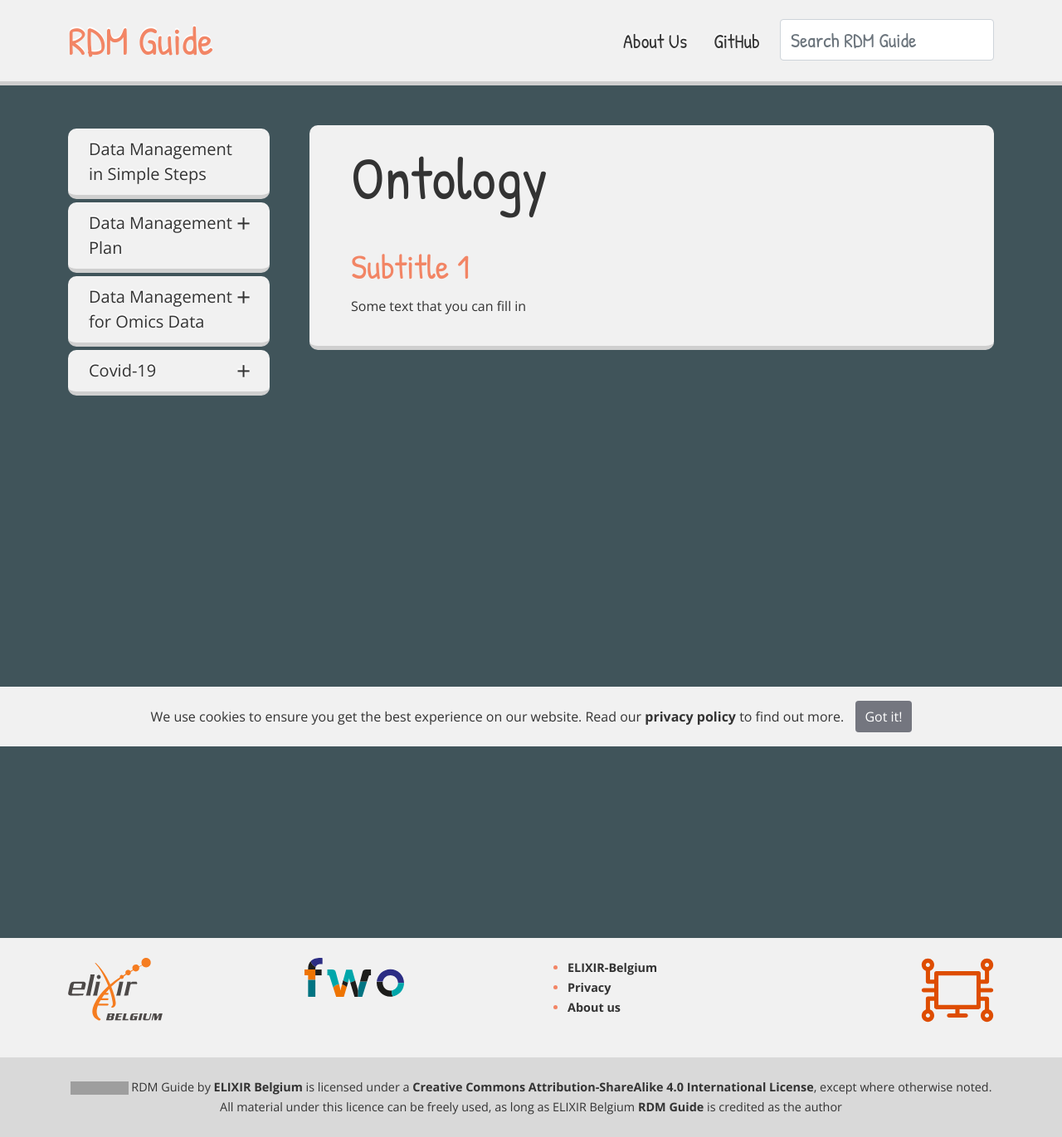
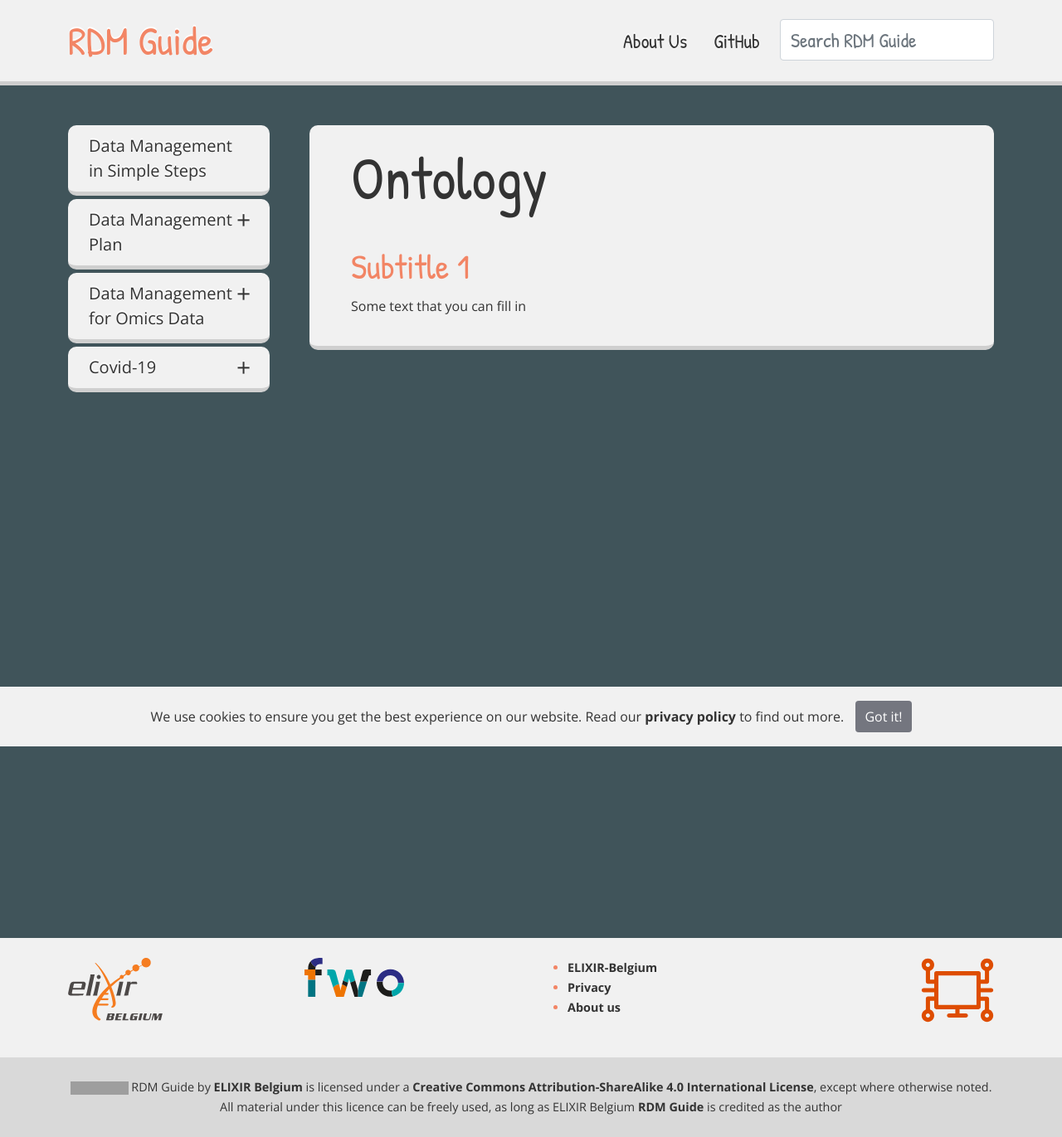
Before and after one commit to ELIXIR-Belgium/rdm-guide, a Jekyll site: the page built from pages/ontology.md, in a window 1280 px wide. Shown: the whole page at 83% size. Built offline with Jekyll 4.4.1, drawn with Linux system fonts in a browser that asks for light colours; grey boxes are pictures that could not be loaded.

Commit message:
bottom margin

```diff
--- a/assets/css/main.css
+++ b/assets/css/main.css
@@ -328,7 +328,7 @@ pre code {
 }
 
 .menu li a {
-    margin-top: 4px;
+    margin-bottom: 4px;
     display: block;
     position: relative;
     padding: 10px 25px;
```
